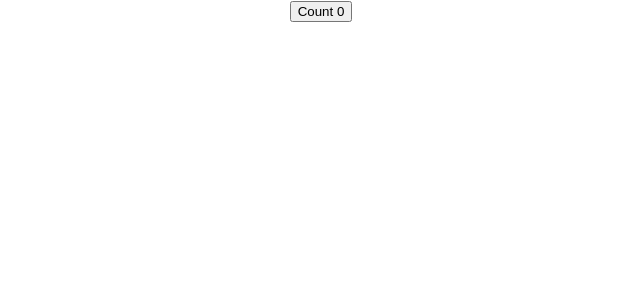
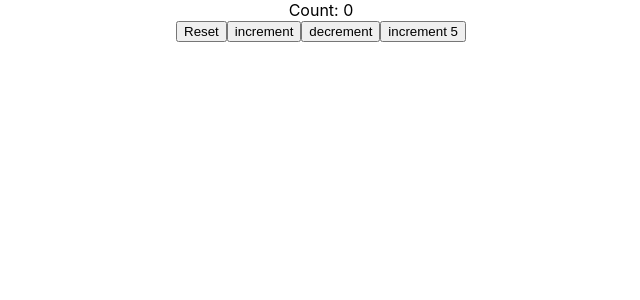
Before and after one commit to ethioclicks/react-practice, a React (Create React App) app: page / in a window 1280 px wide. Shown: the top 300 px of the page, without its empty margins (319-959 px from the left). Built offline with nearby package versions, Linux system fonts and the light colour scheme.

Commit message:
useState with previous state

```diff
--- a/src/App.js
+++ b/src/App.js
@@ -1,11 +1,12 @@
 import './App.css';
 import { Component } from 'react';
-import HookCounter from './components/HookCounter';
+import HookCounterTwo from './components/HookCounterTwo';
+
 class App extends Component {
   render () {
     return (
       <div className="App">
-        <HookCounter/>
+        <HookCounterTwo/>
       </div>
     );
   }
--- /dev/null
+++ b/src/components/HookCounterTwo.js
@@ -0,0 +1,25 @@
+import React, { useState } from 'react';
+
+function HookCounterTwo() {
+    const initalCount = 0
+    const [count, setCount] = useState(initalCount)
+
+    const incrementFive = () => {
+        for (let i = 0; i < 5; i++){
+            setCount(prevCount => prevCount + 1)
+        }
+    }
+    return (
+        <div>
+            Count: {count}
+            <div>
+                <button onClick={() => setCount(initalCount)}>Reset</button>
+                <button onClick={() => setCount(prevCount => prevCount + 1)}>increment</button>
+                <button onClick={() => setCount(prevCount => prevCount - 1)}>decrement</button>
+                <button onClick={incrementFive}>increment 5</button>
+            </div>
+        </div>
+    );
+}
+
+export default HookCounterTwo;
```
